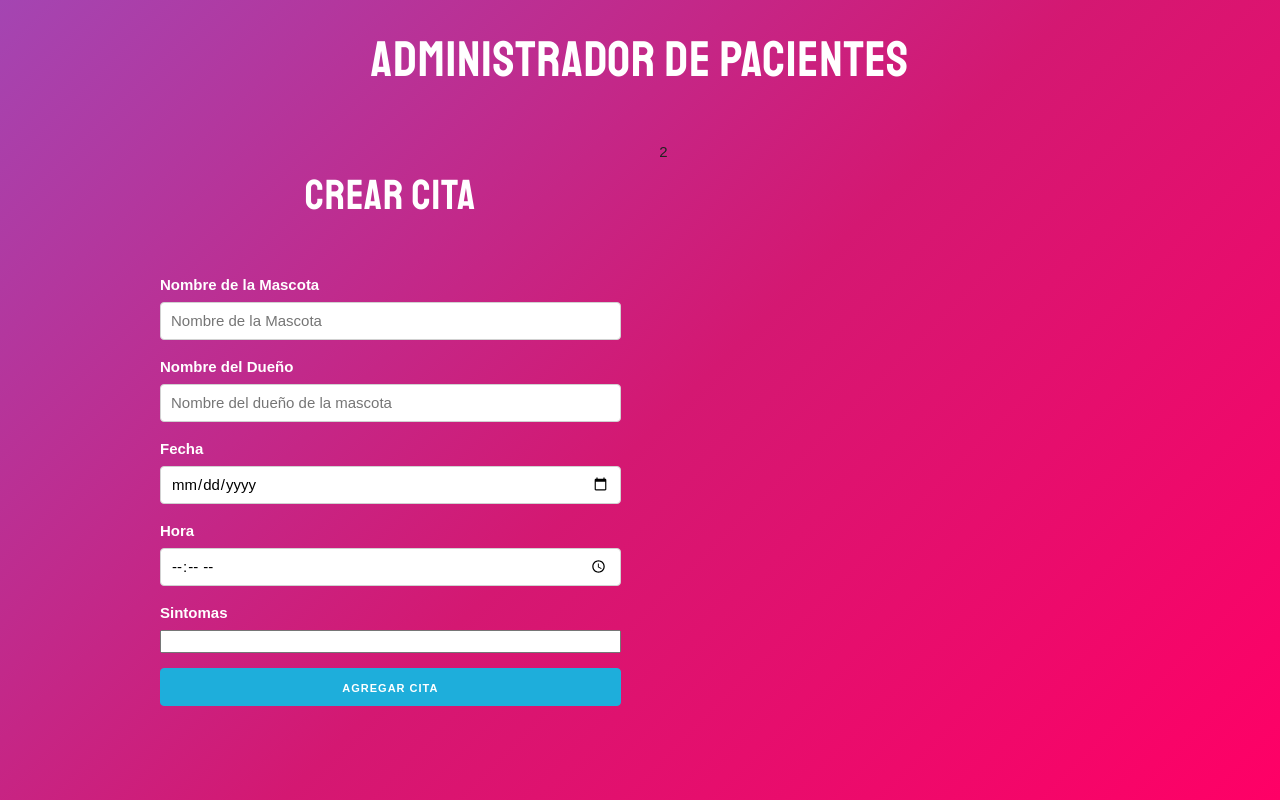
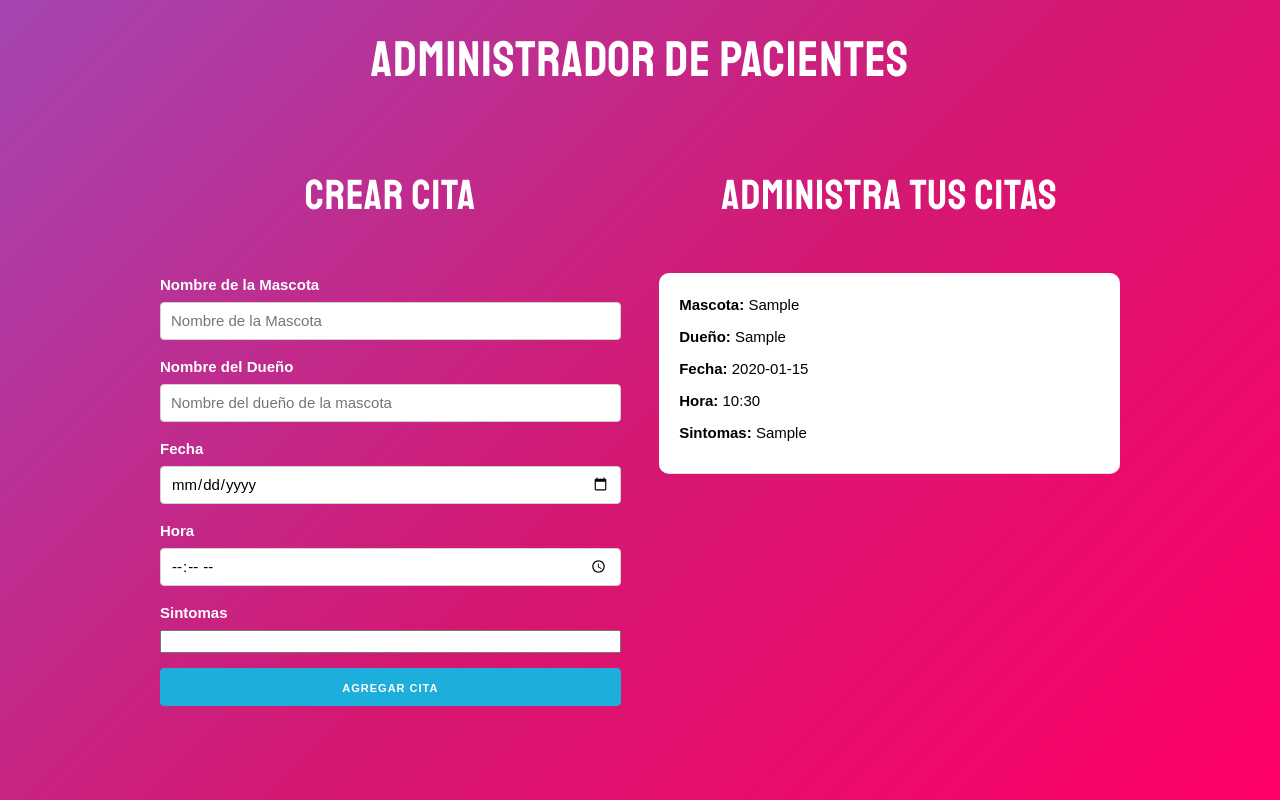
Before and after one commit to carmelcarreto/citas, a React (Create React App) app: page / in a window 1280 px wide. Both pictures are taken after typing "Sample", "Sample", "2020-01-15", "10:30", "Sample" into the empty fields and a click on the button "AGREGAR CITA". Built offline with nearby package versions, Linux system fonts and the light colour scheme.

Commit message:
feat: Mostrar Cita

```diff
--- a/src/App.js
+++ b/src/App.js
@@ -1,5 +1,8 @@
 import React, {Fragment, useState} from 'react';
 import Formulario from './components/Formulario';
+
+import Cita from './components/Cita';
+
 
 function App() {
 
@@ -23,7 +26,13 @@
               />
             </div>
             <div className="one-half column">
-              2
+              <h2>Administra tus citas</h2>
+              {citas.map(cita => (
+                <Cita
+                  key={cita.id}
+                  cita={cita}
+                />
+              ))}
             </div>
           </div>
       </div>
--- /dev/null
+++ b/src/components/Cita.js
@@ -0,0 +1,13 @@
+import React from 'react';
+
+const Cita = ({cita}) => (
+    <div className = "cita">
+        <p> Mascota: <span>{cita.mascota}</span></p>
+        <p> Dueño: <span>{cita.propietario}</span></p>
+        <p> Fecha: <span>{cita.fecha}</span></p>
+        <p> Hora: <span>{cita.hora}</span></p>
+        <p> Sintomas: <span>{cita.sintomas}</span></p>
+    </div>
+);
+
+export default Cita;
```
